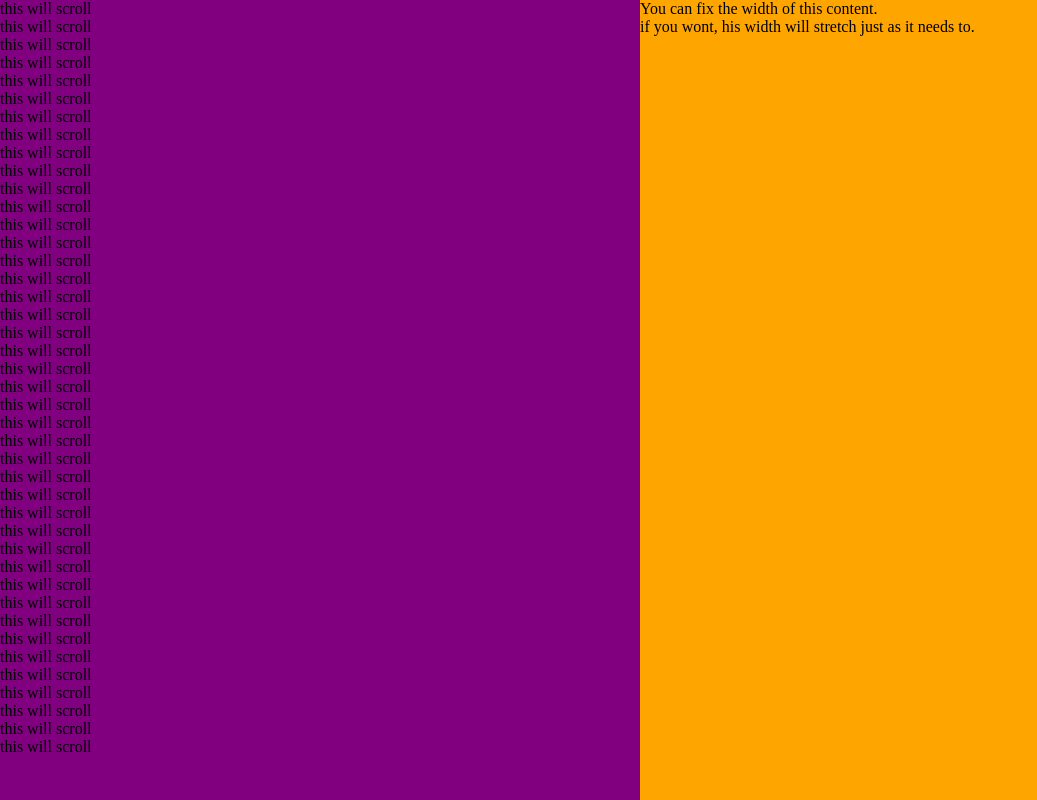
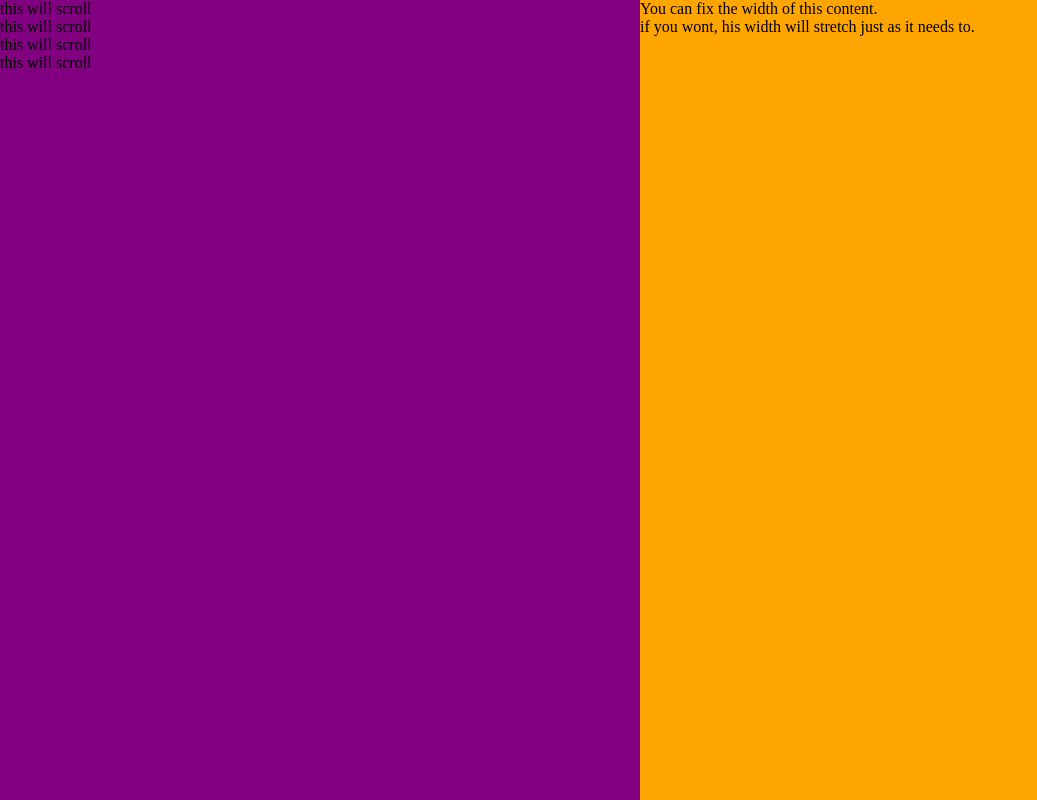
Before and after one commit to Sirfame/mygithubpage, a plain HTML site: page index.html in a window 1280 px wide. Shown: the whole page, without its empty margins (0-1037 px from the left). Drawn offline with Linux system fonts and the light colour scheme.

Commit message:
new branch

```diff
--- a/index.html
+++ b/index.html
@@ -20,44 +20,6 @@
                     <p>this will scroll</p>
                     <p>this will scroll</p>
                     <p>this will scroll</p>
-                    <p>this will scroll</p>
-                    <p>this will scroll</p>
-                    <p>this will scroll</p>
-                    <p>this will scroll</p>
-                    <p>this will scroll</p>
-                    <p>this will scroll</p>
-                    <p>this will scroll</p>
-                    <p>this will scroll</p>
-                    <p>this will scroll</p>
-                    <p>this will scroll</p>
-                    <p>this will scroll</p>
-                    <p>this will scroll</p>
-                    <p>this will scroll</p>
-                    <p>this will scroll</p>
-                    <p>this will scroll</p>
-                    <p>this will scroll</p>
-                    <p>this will scroll</p>
-                    <p>this will scroll</p>
-                    <p>this will scroll</p>
-                    <p>this will scroll</p>
-                    <p>this will scroll</p>
-                    <p>this will scroll</p>
-                    <p>this will scroll</p>
-                    <p>this will scroll</p>
-                    <p>this will scroll</p>
-                    <p>this will scroll</p>
-                    <p>this will scroll</p>
-                    <p>this will scroll</p>
-                    <p>this will scroll</p>
-                    <p>this will scroll</p>
-                    <p>this will scroll</p>
-                    <p>this will scroll</p>
-                    <p>this will scroll</p>
-                    <p>this will scroll</p>
-                    <p>this will scroll</p>
-                    <p>this will scroll</p>
-                    <p>this will scroll</p>
-                    <p>this will scroll</p>
                 </div>
             </div>
         </div>
```
